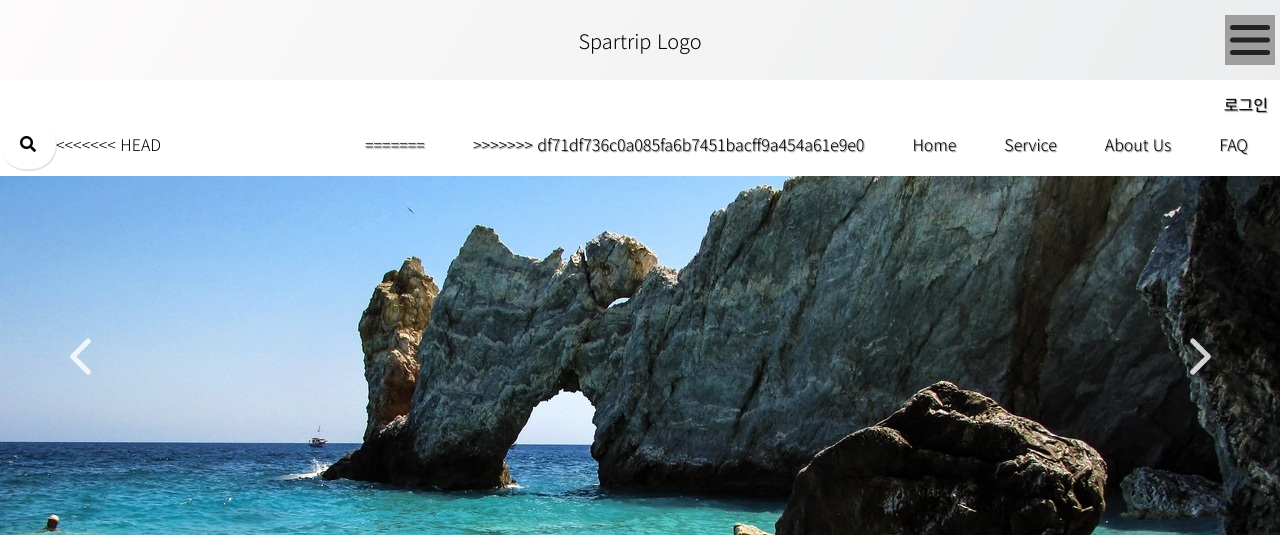
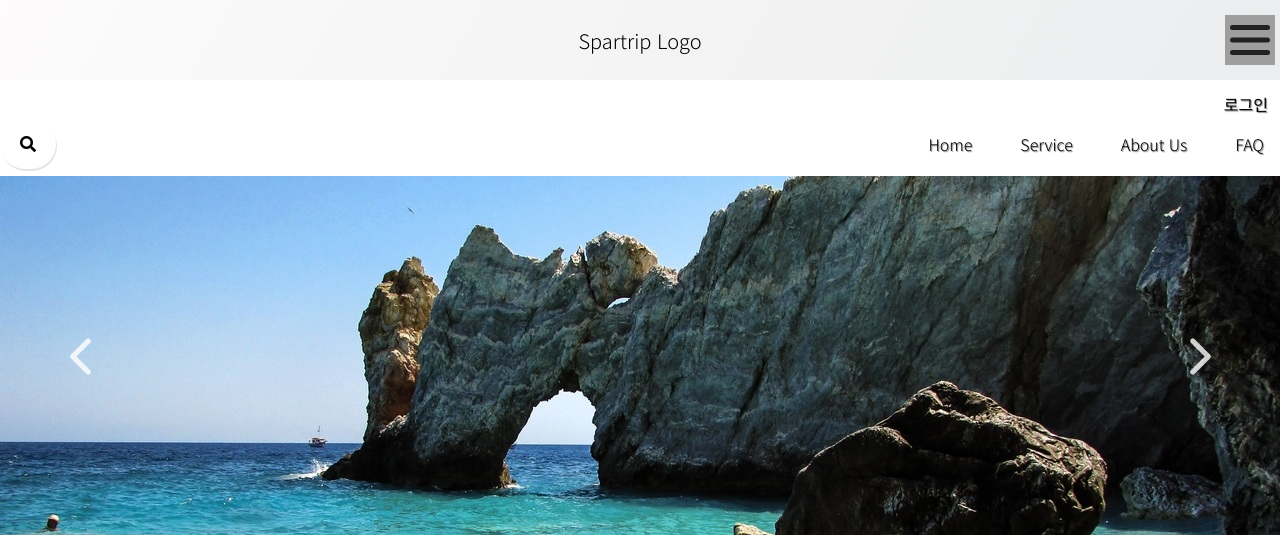
Before and after one commit to NRC-github-practice-makingProject/making, a Flask app: page / in a window 1280 px wide. Shown: the top 535 px of the page. Run offline with Flask 2, Linux system fonts and the light colour scheme; data that the repository does not hold is empty; some libraries are stand-ins or nearby versions; grey boxes are pictures that could not be loaded.

Commit message:
update 2021-10-27

```diff
--- a/templates/index.html
+++ b/templates/index.html
@@ -252,19 +252,12 @@
                 </div>
             </form>
 
-<<<<<<< HEAD
-            <div class="nav">
-                <ul>
-=======
-
 
             <div class="nav">
                 <ul>
                     <li>
                         <p id="ID0"></p>
                     </li>
-                    <!-- <li><a id="LOGIN0" href="/login">로그인</a></li> -->
->>>>>>> df71df736c0a085fa6b7451bacff9a454a61e9e0
                     <li><a href="/">Home</a></li>
                     <li><a href="/service">Service</a></li>
                     <li><a href="/aboutus">About Us</a></li>
```
Also changed, not shown: app.py (+38 -0 lines), templates/search.html (+4 -6 lines).
